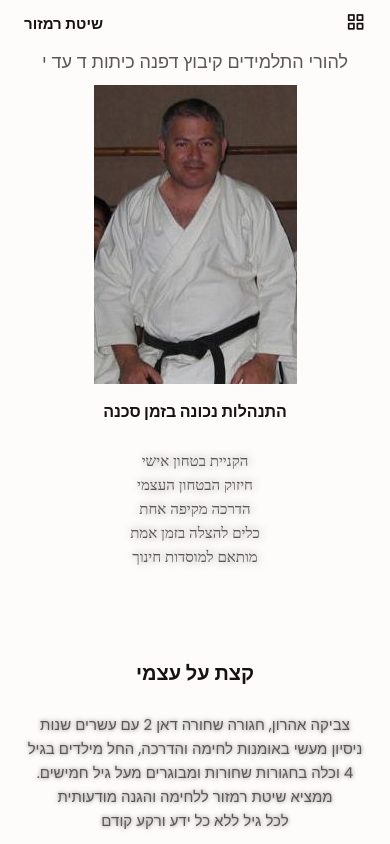
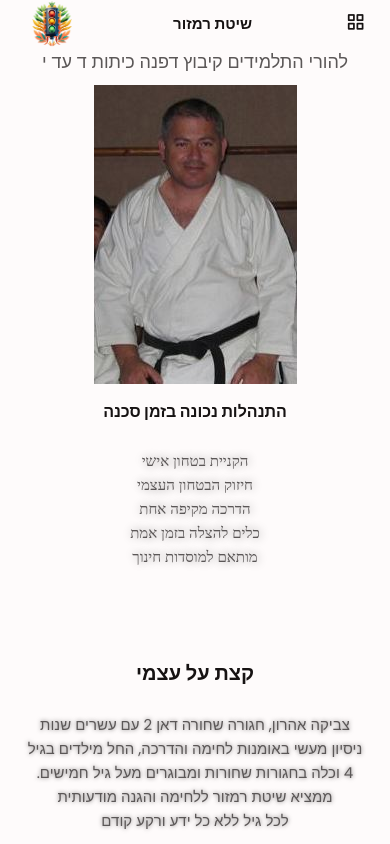
Before and after one commit to ShaniAharon/ramzor-course, a plain HTML site: page index.html in a window 390 px wide. Shown: the top 844 px of the page. Drawn offline with nearby package versions, Linux system fonts and the light colour scheme.

Commit message:
feat: logo

```diff
--- a/assets/css/styles.css
+++ b/assets/css/styles.css
@@ -271,6 +271,10 @@ img {
 /*========== HOME ==========*/
 .home__container {
   row-gap: 0.5rem;
+}
+
+.logo {
+  width: 5rem;
 }
 
 .home__img {
@@ -649,6 +653,10 @@ img {
 }
 
 @media screen and (max-width: 500px) {
+  .logo {
+    width: 3.5rem;
+  }
+
   .home__title {
     font-size: medium;
     text-align: center;
--- a/index.html
+++ b/index.html
@@ -13,7 +13,9 @@
     <!--========== CSS ==========-->
     <link rel="stylesheet" href="assets/css/styles.css" />
 
-    <title>Responsive landing page</title>
+    <title>Ramzor Course</title>
+    <link rel="icon" href="/assets/img/relax-ramzor-removebg-preview.png" type="image/x-icon">
+
   </head>
   <body>
     <!--========== SCROLL TOP ==========-->
@@ -24,6 +26,7 @@
     <!--========== HEADER ==========-->
     <header class="l-header" id="header">
       <nav class="nav bd-container">
+        <img class="logo" src="/assets/img/relax-ramzor-removebg-preview.png" alt="">
         <a href="#" class="nav__logo">שיטת רמזור</a>
 
         <div class="nav__menu" id="nav-menu">
```
Also changed, not shown: assets/img/relax-ramzor-removebg-preview.png (added).
